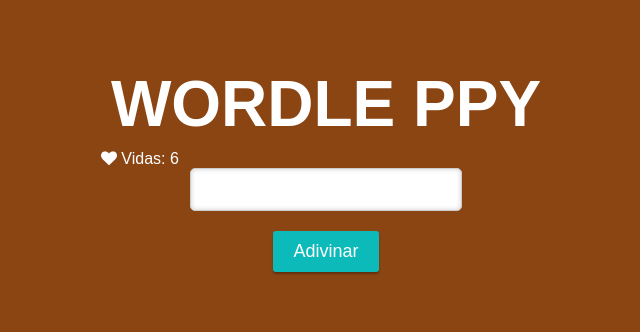
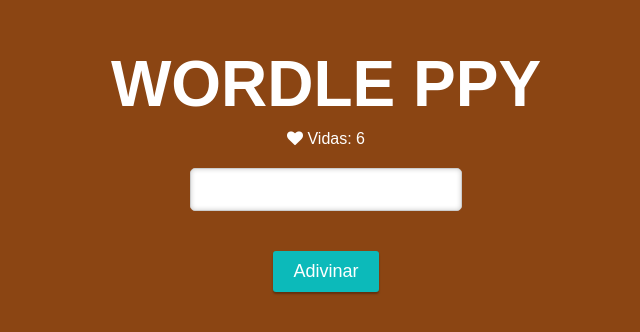
Before and after one commit to AlexisCandia500/Wordle-api, a plain HTML site: page index.html in a window 1280 px wide. Shown: the part 214-546 px from the top of the page, without its empty margins (314-954 px from the left). Drawn offline with Linux system fonts and the light colour scheme; no server answers.

Commit message:
Actualizar style.css

```diff
--- a/style.css
+++ b/style.css
@@ -37,7 +37,7 @@ h3 {
 
 #guess-input {
     display: block;
-    margin: 0 auto;
+    margin: 20px auto;
     padding: 10px;
     font-size: 18px;
     width: 250px;
@@ -112,6 +112,13 @@ button:active {
     margin: 30px;
 }
 
+.info-container {
+    display: flex;
+    justify-content: center;
+    align-items: center;
+    margin-bottom: 10px;
+}
+
 /* Estilos para el confeti */
 .confetti-container {
     position: absolute;
```
